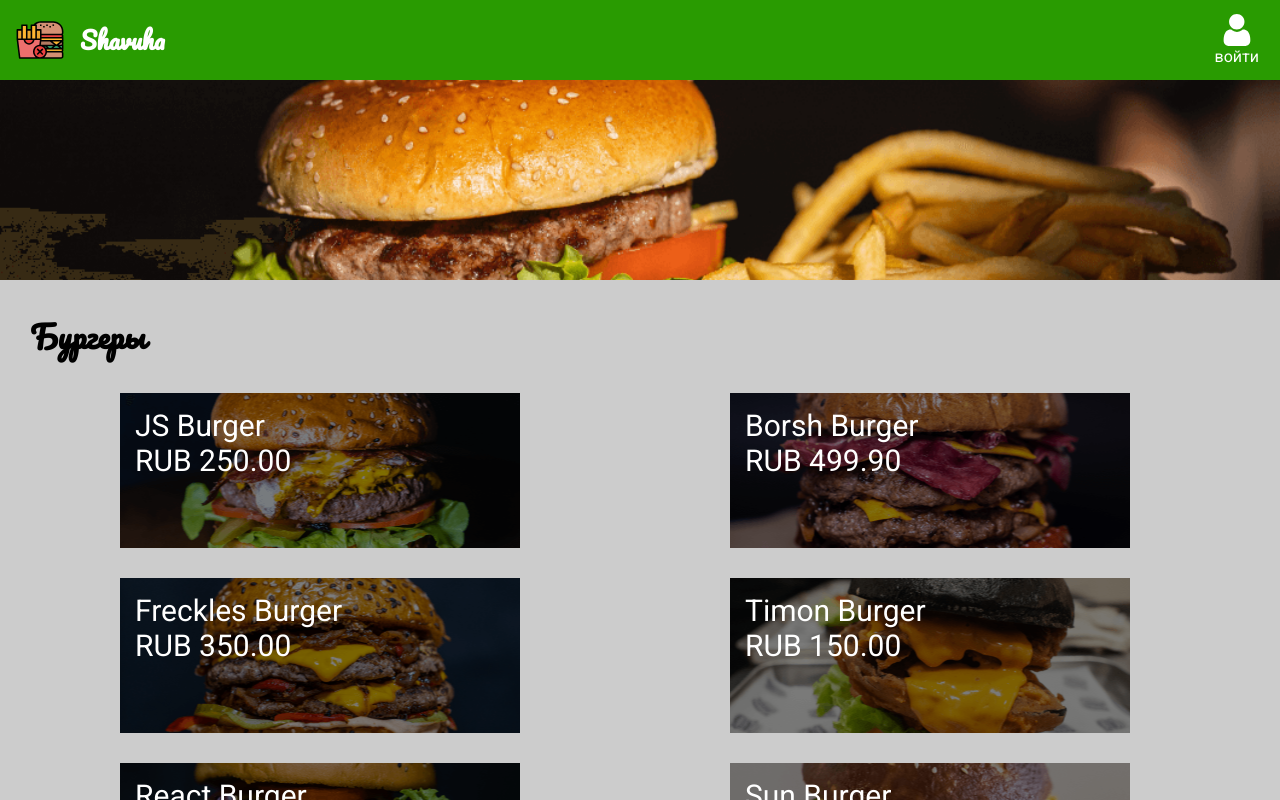
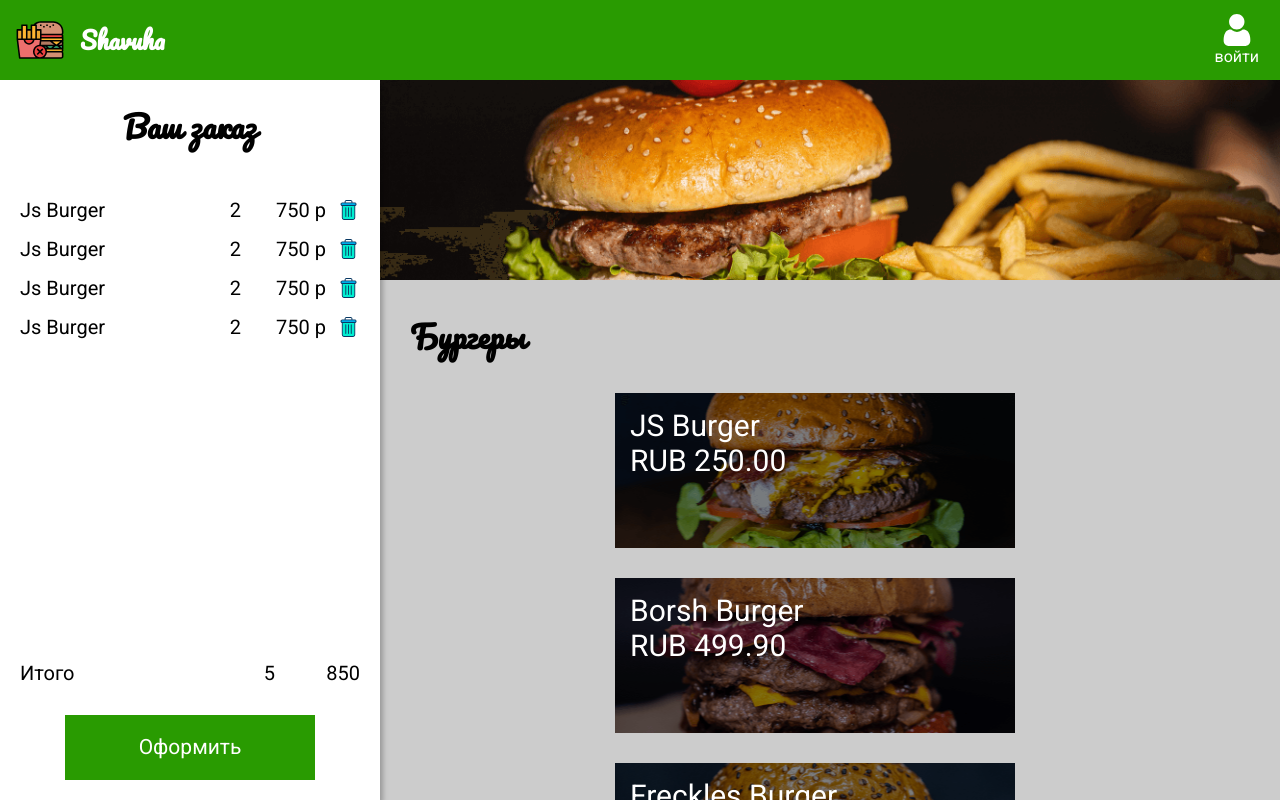
Before and after one commit to SergeyEvtush/newReactAppGlo, a React (Create React App) app: page / in a window 1280 px wide. Shown: the top 800 px of the page. Built offline with nearby package versions, Linux system fonts and the light colour scheme.

Commit message:
реализован блок заказа

```diff
--- a/src/App.js
+++ b/src/App.js
@@ -5,6 +5,7 @@
 import { NavBar } from "./Components/NavBar";
 import { Menu } from "./Components/Menu";
 import { ModalItem } from "./Components/ModalItem";
+import { Order } from "./Components/Order";
 
 function App() {
   const [openItem, setOpenItem] = React.useState(null);
@@ -13,6 +14,7 @@
     <>
       <GlobalStyle />
       <NavBar />
+      <Order />
       <Menu setOpenItem={setOpenItem} />
       <ModalItem openItem={openItem} setOpenItem={setOpenItem} />
     </>
--- a/src/Components/Button.js
+++ b/src/Components/Button.js
@@ -8,13 +8,14 @@
   line-height: 1.17%;
   color: #fff;
   background-color: #299b01;
-  border: none;
+  border-color: transparent;
   margin: 0 auto;
-  transition: box-shadow 0.3s ease 0.3s;
+  transition-property: color, background-color, border-color;
+  transition-duration: 0.3s;
   &:hover {
-    -webkit-box-shadow: -3px 1px 8px 9px rgba(34, 60, 80, 0.11);
-    -moz-box-shadow: -3px 1px 8px 9px rgba(34, 60, 80, 0.11);
-    box-shadow: -3px 1px 8px 9px rgba(34, 60, 80, 0.11);
+    color: #299b01;
+    background-color: #fff;
+    border-color: #299b01;
   }
 `;
 
--- a/src/Components/Menu.js
+++ b/src/Components/Menu.js
@@ -11,6 +11,7 @@
 const MenuStyled = styled.main`
   background-color: #ccc;
   margin-top: 80px;
+  margin-left: 380px;
 `;
 
 export const Menu = ({ setOpenItem }) => (
--- /dev/null
+++ b/src/Components/Order.js
@@ -0,0 +1,65 @@
+import React from "react";
+import styled from "styled-components";
+import { Button } from "./Button";
+import { OrderListItem } from "./OrderListItem";
+
+const OrderStyled = styled.section`
+  position: fixed;
+  display: flex;
+  flex-direction: column;
+  top: 80px;
+  left: 0;
+  background-color: #fff;
+  min-width: 380px;
+  height: calc(100% - 80px);
+  box-shadow: 3px 4px 5px rgba(0, 0, 0, 0.25);
+  padding: 20px;
+`;
+const OrderTitle = styled.h2`
+  text-align: center;
+  margin: 0 35px 30px;
+`;
+
+const OrderContent = styled.div`
+  flex-grow: 1;
+`;
+
+const OrderList = styled.ul``;
+
+const Total = styled.div`
+  display: flex;
+  margin-bottom: 30px;
+  & span:first-child {
+    flex-grow: 1;
+  }
+`;
+
+const TotalPrice = styled.span`
+  text-align: right;
+  min-width: 65px;
+  margin-left: 20px;
+`;
+
+export const Order = () => {
+  return (
+    <>
+      <OrderStyled>
+        <OrderTitle>Ваш заказ</OrderTitle>
+        <OrderContent>
+          <OrderList>
+            <OrderListItem></OrderListItem>
+            <OrderListItem></OrderListItem>
+            <OrderListItem></OrderListItem>
+            <OrderListItem></OrderListItem>
+          </OrderList>
+        </OrderContent>
+        <Total>
+          <span>Итого</span>
+          <span>5</span>
+          <TotalPrice>850</TotalPrice>
+        </Total>
+        <Button buttonText="Оформить" />
+      </OrderStyled>
+    </>
+  );
+};
--- /dev/null
+++ b/src/Components/OrderListItem.js
@@ -0,0 +1,38 @@
+import React from "react";
+import styled from "styled-components";
+import trashImage from "../image/trash.svg";
+
+const OrderItemStyled = styled.li`
+  display: flex;
+  margin: 15px 0px;
+`;
+
+const TrashButton = styled.button`
+  width: 24px;
+  height: 24px;
+  border-color: transparent;
+  background-color: transparent;
+  background-image: url(${trashImage});
+  background-position: center;
+  background-size: cover;
+  background-repeat: no-repeat;
+`;
+
+const ItemName = styled.span`
+  flex-grow: 1;
+`;
+const ItemPrice = styled.span`
+  margin-left: 20px;
+  margin-right: 10px;
+  min-width: 65px;
+  text-align: right;
+`;
+
+export const OrderListItem = () => (
+  <OrderItemStyled>
+    <ItemName>Js Burger</ItemName>
+    <span>2</span>
+    <ItemPrice>750 p</ItemPrice>
+    <TrashButton></TrashButton>
+  </OrderItemStyled>
+);
```
Also changed, not shown: src/image/trash.svg (added).
